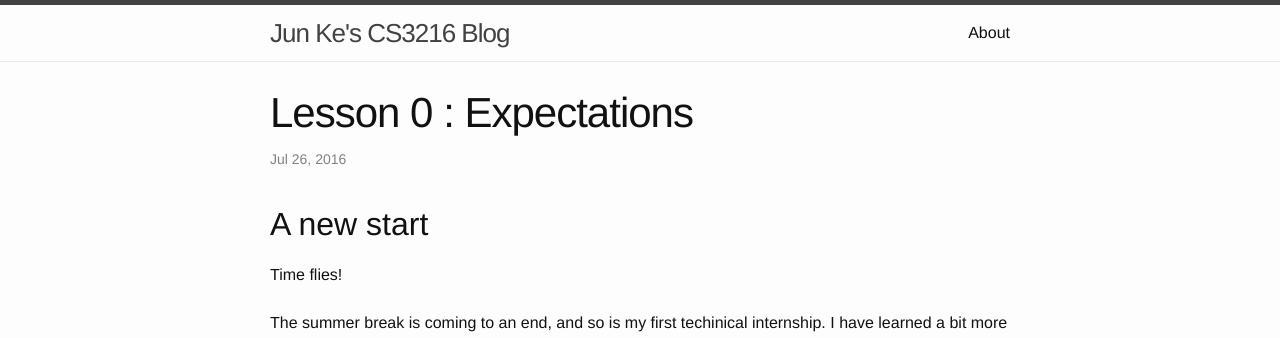
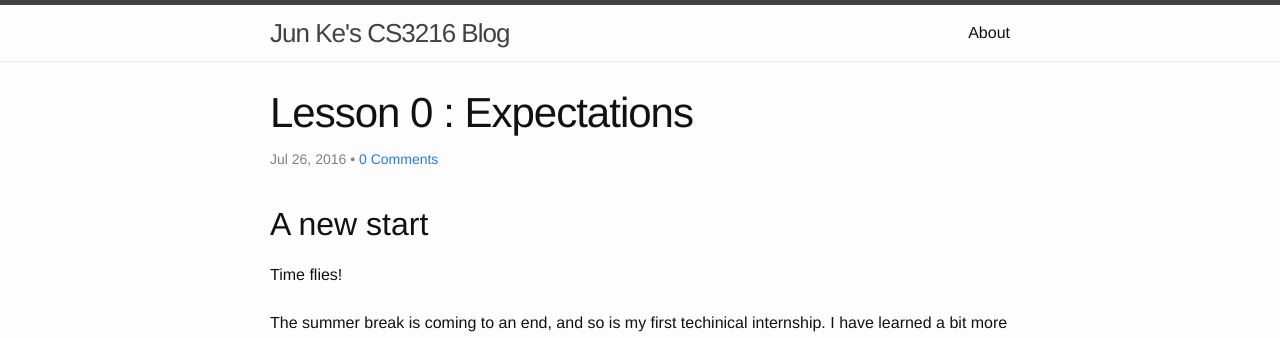
Before and after one commit to ashley-si/ashley-si.github.io, a Jekyll site: the page built from _posts/2016-07-26-lesson-0.markdown, in a window 1280 px wide. Shown: the top 338 px of the page. Built offline with Jekyll 4.4.1, drawn with Linux system fonts in a browser that asks for light colours; comment, search, counter and statistics services are not loaded.

Commit message:
fix disqus 3

```diff
--- a/_includes/disqus.html
+++ b/_includes/disqus.html
@@ -3,11 +3,11 @@
 <script>
 
 var disqus_config = function () {
-    this.page.url = '{{ page.url | replace:'index.html','' | prepend: site.baseurl | prepend: site.url }}';
+    this.page.url = 'https://ashley-si.github.io{{page.url}}';
     this.page.identifier = '{{page.id}}';
 };
 
-(function() { // DON'T EDIT BELOW THIS LINE
+(function() {
     var d = document, s = d.createElement('script');
     s.src = '//http-ashley-si-github-io.disqus.com/embed.js';
     s.setAttribute('data-timestamp', +new Date());
--- a/_layouts/default.html
+++ b/_layouts/default.html
@@ -14,7 +14,7 @@
     </div>
 
     {% include footer.html %}
-
+  <script id="dsq-count-scr" src="//http-ashley-si-github-io.disqus.com/count.js" async></script>
   </body>
 
 </html>
--- a/_layouts/post.html
+++ b/_layouts/post.html
@@ -5,15 +5,13 @@ layout: default
 
   <header class="post-header">
     <h1 class="post-title" itemprop="name headline">{{ page.title }}</h1>
-    <p class="post-meta"><time datetime="{{ page.date | date_to_xmlschema }}" itemprop="datePublished">{{ page.date | date: "%b %-d, %Y" }}</time>{% if page.author %} • <span itemprop="author" itemscope itemtype="http://schema.org/Person"><span itemprop="name">{{ page.author }}</span></span>{% endif %}</p>
+    <p class="post-meta"><time datetime="{{ page.date | date_to_xmlschema }}" itemprop="datePublished">{{ page.date | date: "%b %-d, %Y" }}</time>{% if page.author %} • <span itemprop="author" itemscope itemtype="http://schema.org/Person"><span itemprop="name">{{ page.author }}</span></span>{% endif %}{% if page.comments %} • <a href="https://ashley-si.github.io{{ page.url }}#disqus_thread">0 Comments</a>{% endif %}</p>
   </header>
 
   <div class="post-content" itemprop="articleBody">
     {{ content }}
   </div>
 
-  <div class="disqus-comments">
-  	{% include disqus.html %}
-  </div>
+</article>
 
-</article>
+{% include disqus.html %}
```
